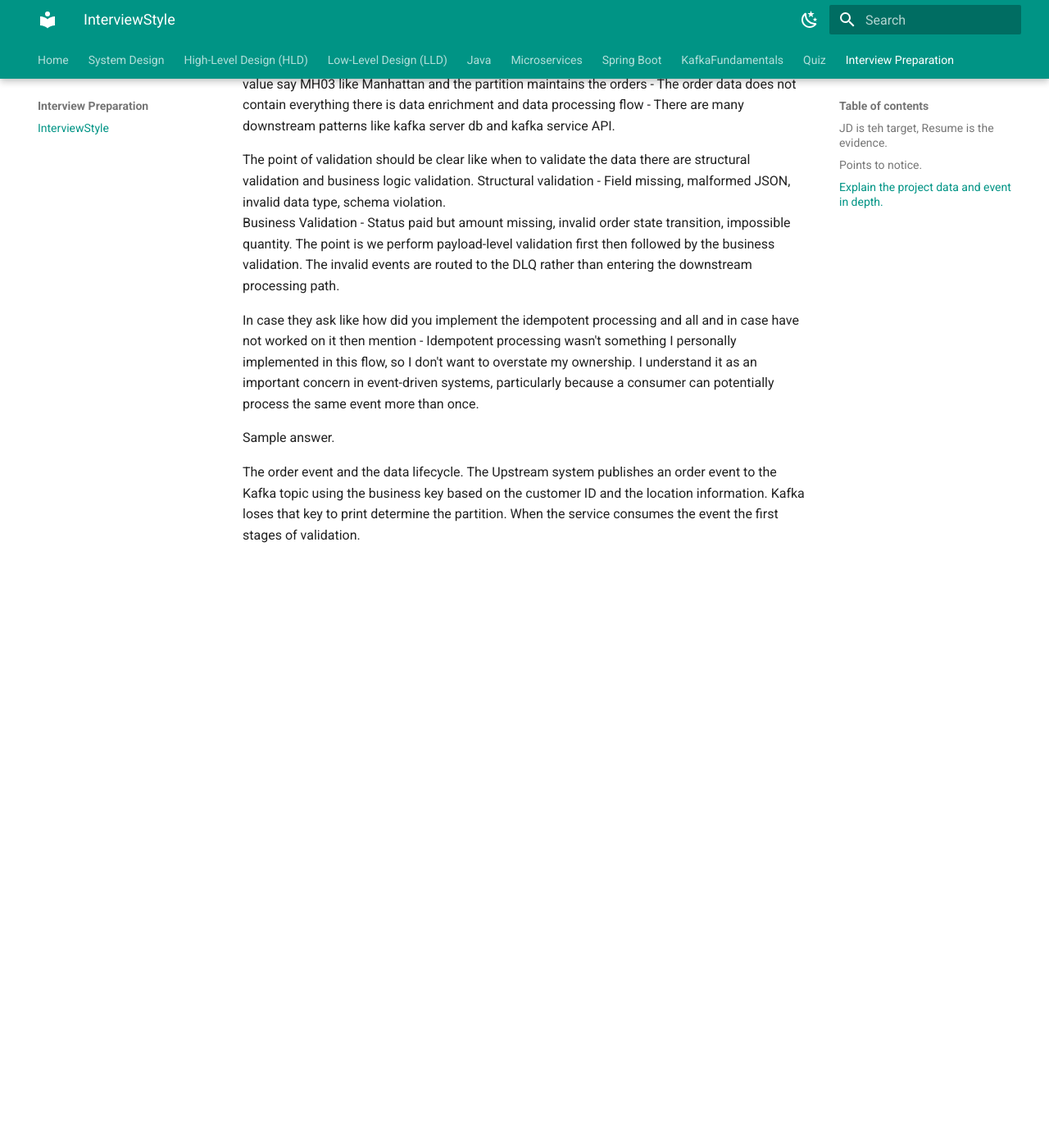
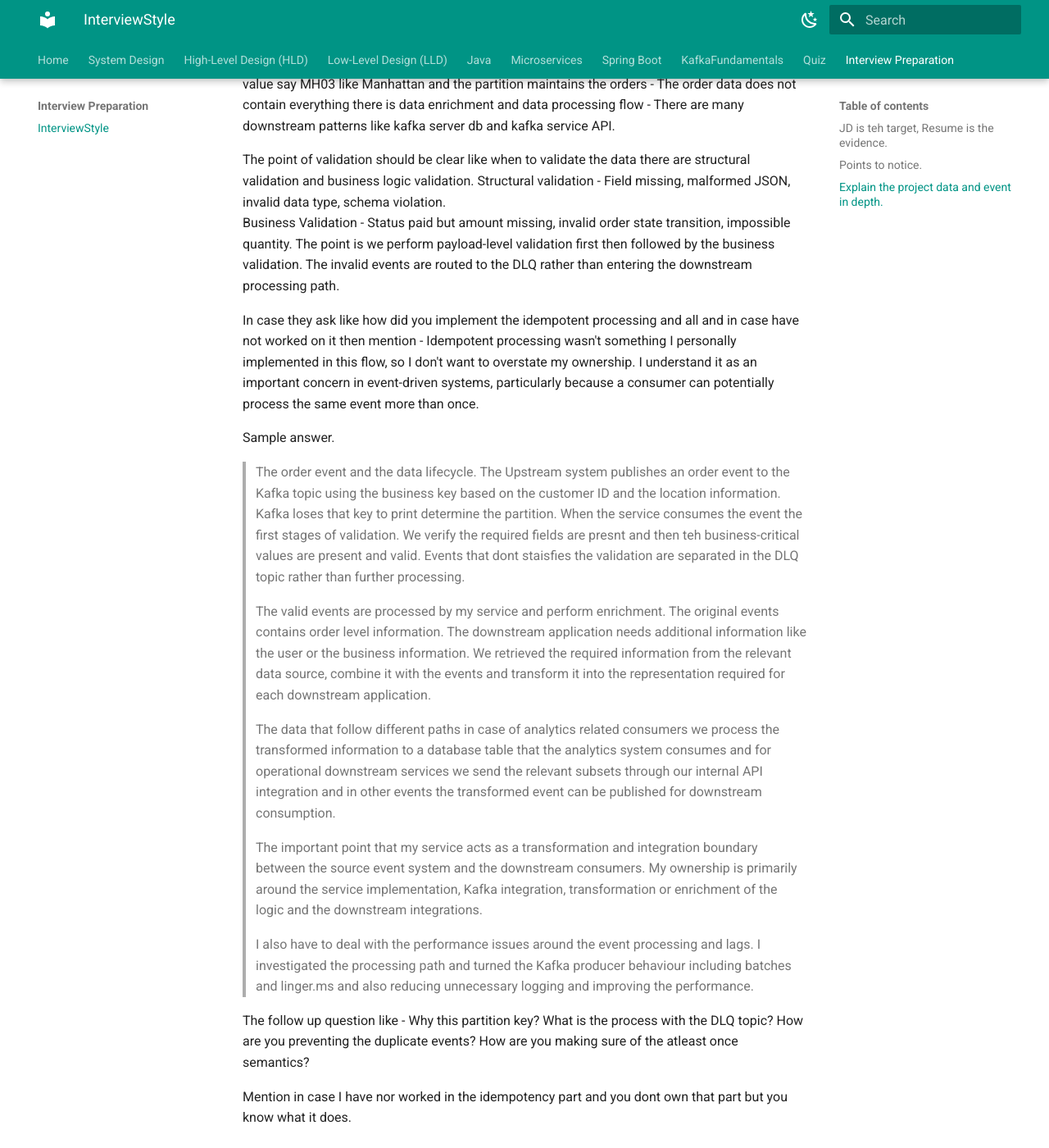
Before and after one commit to Suchismita-Deb/blogSystemDesign, an MkDocs documentation site: the page built from docs/InterviewPreparation/InterviewStyle.md, in a window 1280 px wide and 1400 px high, scrolled down 3948 px. Shown: the whole window at 82% size. Built offline with MkDocs 1.6.1 and Material for MkDocs 9.7.7, drawn with Linux system fonts in a browser that asks for light colours; before the commit the page ends 4637 px from its top, so only the background shows below that.

```diff
--- a/docs/InterviewPreparation/InterviewStyle.md
+++ b/docs/InterviewPreparation/InterviewStyle.md
@@ -140,4 +140,17 @@ In case they ask like how did you implement the idempotent processing and all an
 
 Sample answer.
 
-The order event and the data lifecycle. The Upstream system publishes an order event to the Kafka topic using the business key based on the customer ID and the location information. Kafka loses that key to print determine the partition. When the service consumes the event the first stages of validation.
+> The order event and the data lifecycle. The Upstream system publishes an order event to the Kafka topic using the business key based on the customer ID and the location information. Kafka loses that key to print determine the partition. When the service consumes the event the first stages of validation. We verify the required fields are presnt and then teh business-critical values are present and valid. Events that dont staisfies the validation are separated in the DLQ topic rather than further processing.
+
+> The valid events are processed by my service and perform enrichment. The original events contains order level information. The downstream application needs additional information like the user or the business information. We retrieved the required information from the relevant data source, combine it with the events and transform it into the representation required for each downstream application.
+>
+> The data that follow different paths in case of analytics related consumers we process the transformed information to a database table that the analytics system consumes and for operational downstream services we send the relevant subsets through our internal API integration and in other events the transformed event can be published for downstream consumption.
+>
+> The important point that my service acts as a transformation and integration boundary between the source event system and the downstream consumers. My ownership is primarily around the service implementation, Kafka integration, transformation or enrichment of the logic and the downstream integrations.
+>
+> I also have to deal with the performance issues around the event processing and lags. I investigated the processing path and turned the Kafka producer behaviour including batches and linger.ms and also reducing unnecessary logging and improving the performance.
+
+
+The follow up question like - Why this partition key? What is the process with the DLQ topic? How are you preventing the duplicate events? How are you making sure of the atleast once semantics?
+
+Mention in case I have nor worked in the idempotency part and you dont own that part but you know what it does.
```
Also changed, not shown: docs/05KafkaFundamentals/Interview.md (added, +22 -0 lines).
